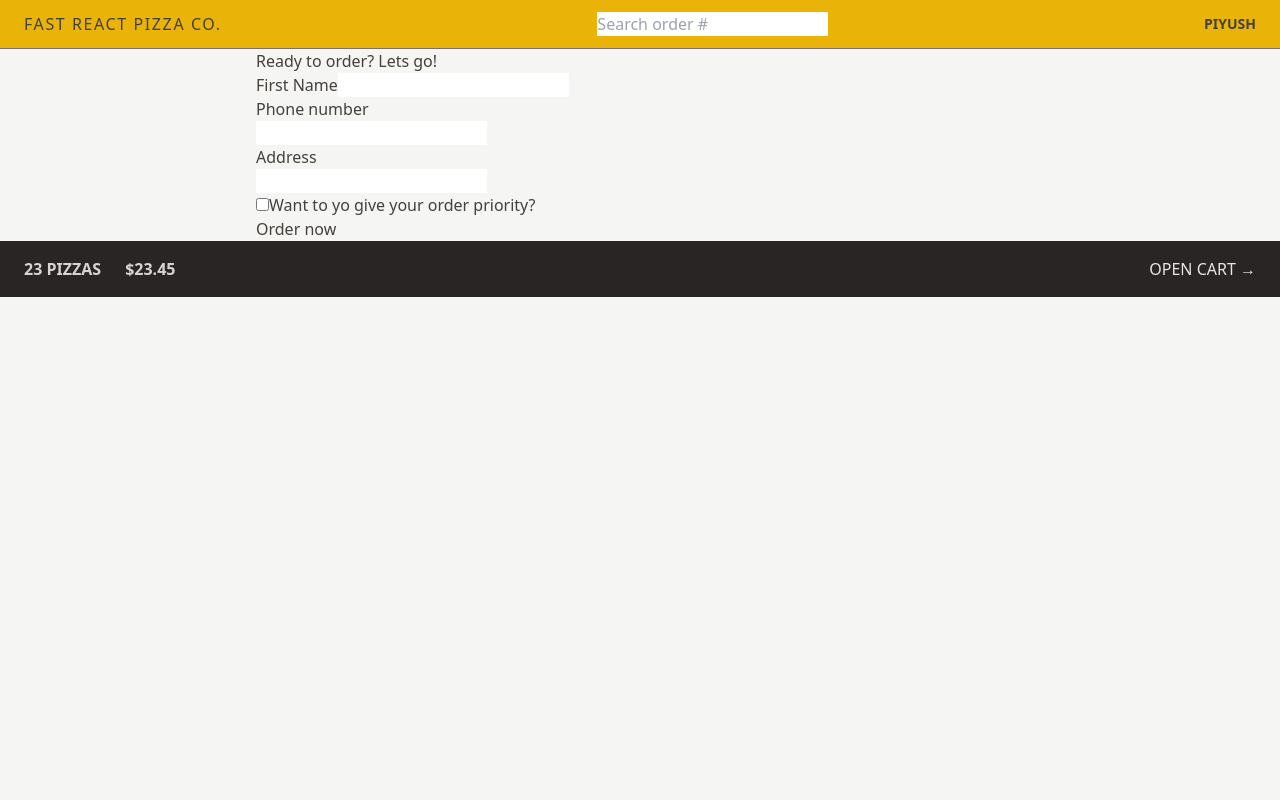
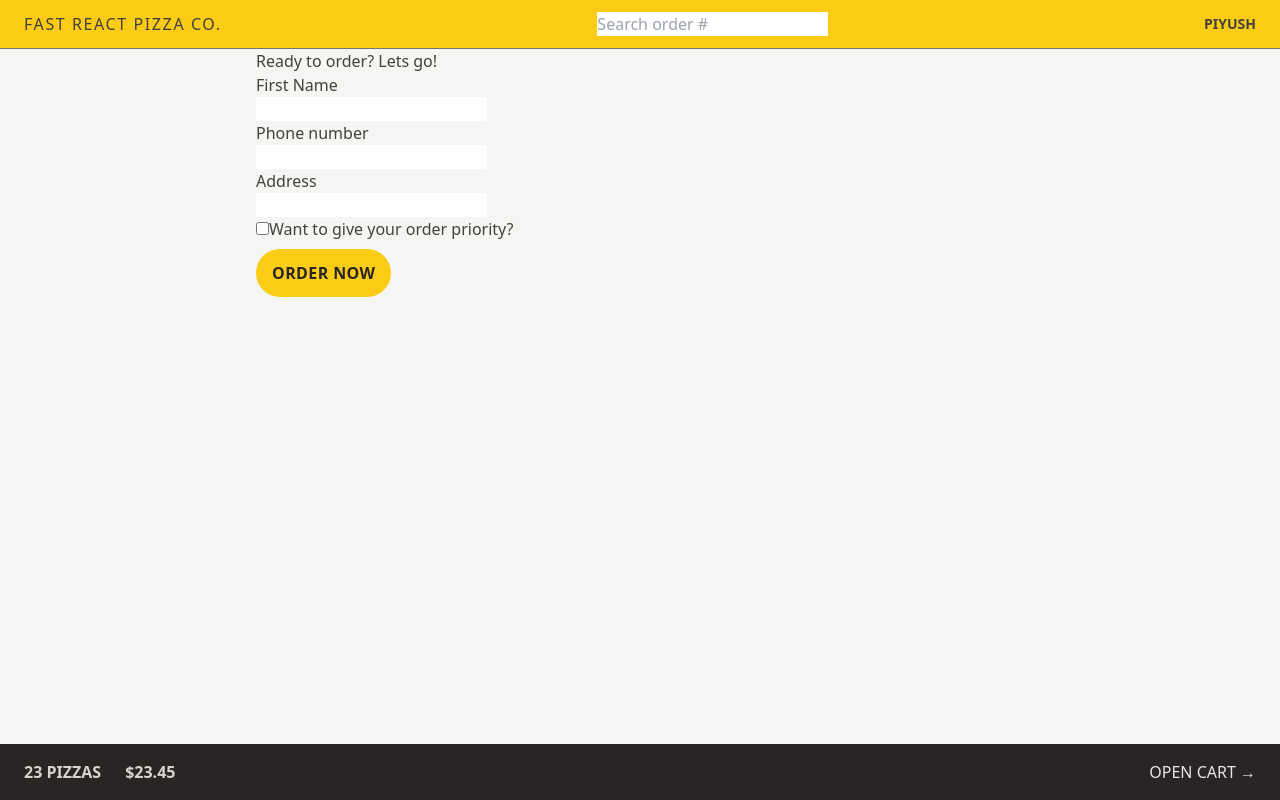
Before and after one commit to 1806397/Advanced_react_router, a React (Vite) app: page /order/new in a window 1280 px wide. Built offline with nearby package versions, Linux system fonts and the light colour scheme.

Commit message:
Tailwind:Styling button

```diff
--- a/src/UI/AppLayout.jsx
+++ b/src/UI/AppLayout.jsx
@@ -13,8 +13,8 @@
         <main className="mx-auto max-w-3xl">
           <Outlet />
         </main>
-        <CartOverview />
       </div>
+      <CartOverview />
     </div>
   );
 }
--- a/src/UI/Header.jsx
+++ b/src/UI/Header.jsx
@@ -4,7 +4,7 @@
 
 function Header() {
   return (
-    <header className="flex items-center justify-between border-b border-stone-500 bg-yellow-500 px-4 py-3 uppercase sm:px-6">
+    <header className="flex items-center justify-between border-b border-stone-500 bg-yellow-400 px-4 py-3 uppercase sm:px-6">
       <Link to="/" className="tracking-widest">
         Fast React Pizza Co.
       </Link>
--- a/src/features/cart/Cart.jsx
+++ b/src/features/cart/Cart.jsx
@@ -1,23 +1,23 @@
-import { Link } from "react-router-dom";
+import { Link } from 'react-router-dom';
 
 const fakeCart = [
   {
     pizzaId: 12,
-    name: "Mediterranean",
+    name: 'Mediterranean',
     quantity: 2,
     unitPrice: 16,
     totalPrice: 32,
   },
   {
     pizzaId: 6,
-    name: "Vegetale",
+    name: 'Vegetale',
     quantity: 1,
     unitPrice: 13,
     totalPrice: 13,
   },
   {
     pizzaId: 11,
-    name: "Spinach and Mushroom",
+    name: 'Spinach and Mushroom',
     quantity: 1,
     unitPrice: 15,
     totalPrice: 15,
@@ -29,7 +29,12 @@
 
   return (
     <div>
-      <Link to="/menu">&larr; Back to menu</Link>
+      <Link
+        to="/menu"
+        className="text-sm text-blue-500 hover:text-blue-600 hover:underline"
+      >
+        &larr; Back to menu
+      </Link>
 
       <h2>Your cart, %NAME%</h2>
 
--- a/src/features/order/CreateOrder.jsx
+++ b/src/features/order/CreateOrder.jsx
@@ -1,30 +1,30 @@
-import { Form, redirect, useActionData, useNavigation } from "react-router-dom";
-import { createOrder } from "../../services/apiRestaurant";
+import { Form, redirect, useActionData, useNavigation } from 'react-router-dom';
+import { createOrder } from '../../services/apiRestaurant';
 
 // https://uibakery.io/regex-library/phone-number
 const isValidPhone = (str) =>
   /^\+?\d{1,4}?[-.\s]?\(?\d{1,3}?\)?[-.\s]?\d{1,4}[-.\s]?\d{1,4}[-.\s]?\d{1,9}$/.test(
-    str
+    str,
   );
 
 const fakeCart = [
   {
     pizzaId: 12,
-    name: "Mediterranean",
+    name: 'Mediterranean',
     quantity: 2,
     unitPrice: 16,
     totalPrice: 32,
   },
   {
     pizzaId: 6,
-    name: "Vegetale",
+    name: 'Vegetale',
     quantity: 1,
     unitPrice: 13,
     totalPrice: 13,
   },
   {
     pizzaId: 11,
-    name: "Spinach and Mushroom",
+    name: 'Spinach and Mushroom',
     quantity: 1,
     unitPrice: 15,
     totalPrice: 15,
@@ -33,7 +33,7 @@
 
 function CreateOrder() {
   const navigation = useNavigation();
-  const isSubmitting = navigation.state === "submitting";
+  const isSubmitting = navigation.state === 'submitting';
   const formErrors = useActionData();
   const cart = fakeCart;
 
@@ -45,7 +45,9 @@
       <Form method="POST">
         <div>
           <label>First Name</label>
-          <input type="text" name="customer" required />
+          <div>
+            <input type="text" name="customer" required />
+          </div>
         </div>
 
         <div>
@@ -71,13 +73,21 @@
             // value={withPriority}
             // onChange={(e) => setWithPriority(e.target.checked)}
           />
-          <label htmlFor="priority">Want to yo give your order priority?</label>
+          <label htmlFor="priority">Want to give your order priority?</label>
         </div>
 
         <div>
           <input type="hidden" name="cart" value={JSON.stringify(cart)} />
-          <button disabled={isSubmitting}>
-            {isSubmitting ? "Placing Order ..." : "Order now"}
+          <button
+            disabled={isSubmitting}
+            className="focus:ring-yellow mt-2 inline-block
+             rounded-full bg-yellow-400 px-4 py-3 font-semibold
+             uppercase tracking-wide text-stone-800
+             transition-colors duration-300 hover:bg-yellow-300
+             focus:outline-none focus:ring focus:ring-yellow-300
+             focus:ring-offset-2 disabled:cursor-not-allowed disabled:bg-slate-600"
+          >
+            {isSubmitting ? 'Placing Order ...' : 'Order now'}
           </button>
         </div>
       </Form>
@@ -90,12 +100,12 @@
   const order = {
     ...data,
     cart: JSON.parse(data.cart),
-    priority: data.priority === "on",
+    priority: data.priority === 'on',
   };
   const errors = {};
   if (!isValidPhone(order.phone))
     errors.phone =
-      "Please give us your correct phone number. We might need it to contact you";
+      'Please give us your correct phone number. We might need it to contact you';
   if (Object.keys(errors).length > 0) return errors;
   // If everything is OK, return the redired data
   const newOrder = await createOrder(order);
```
